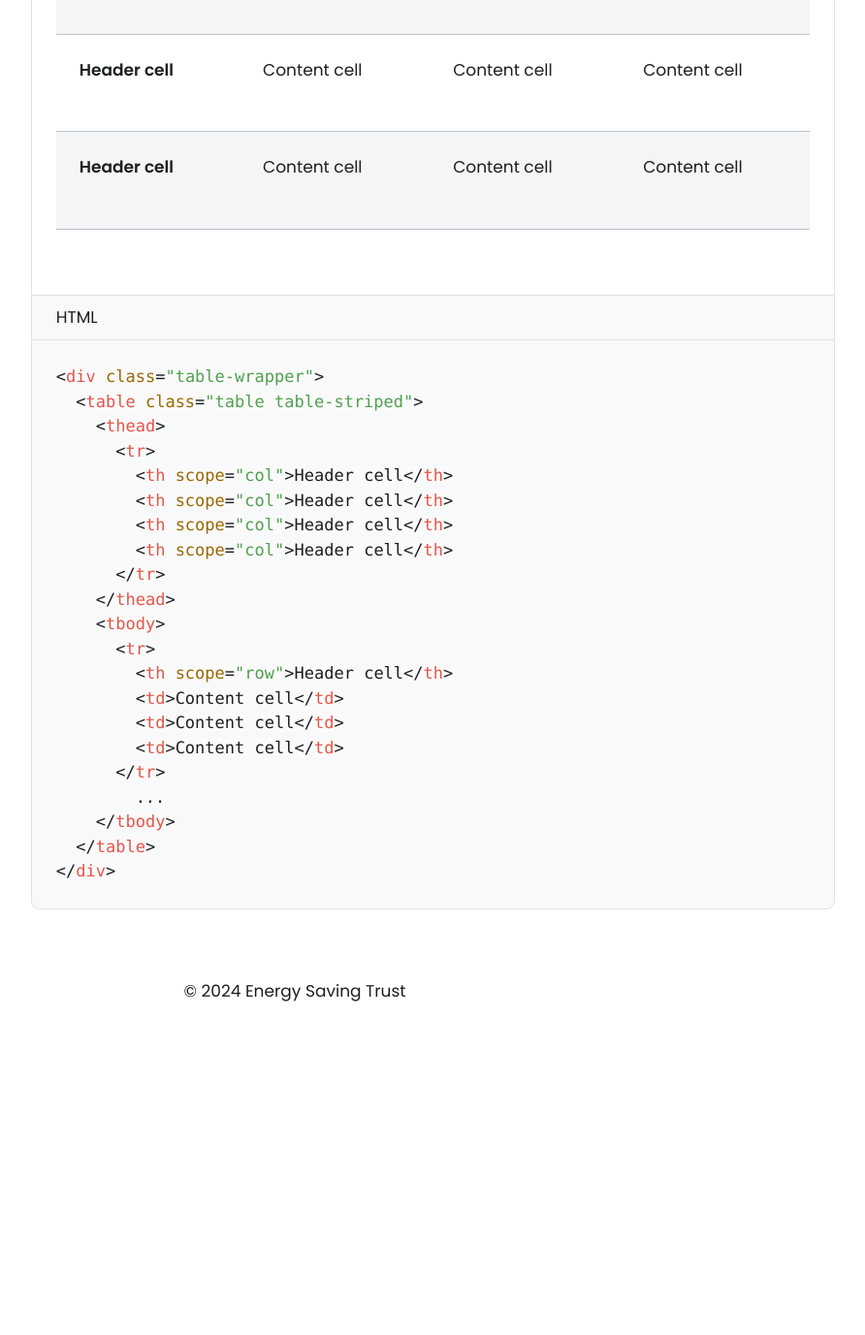
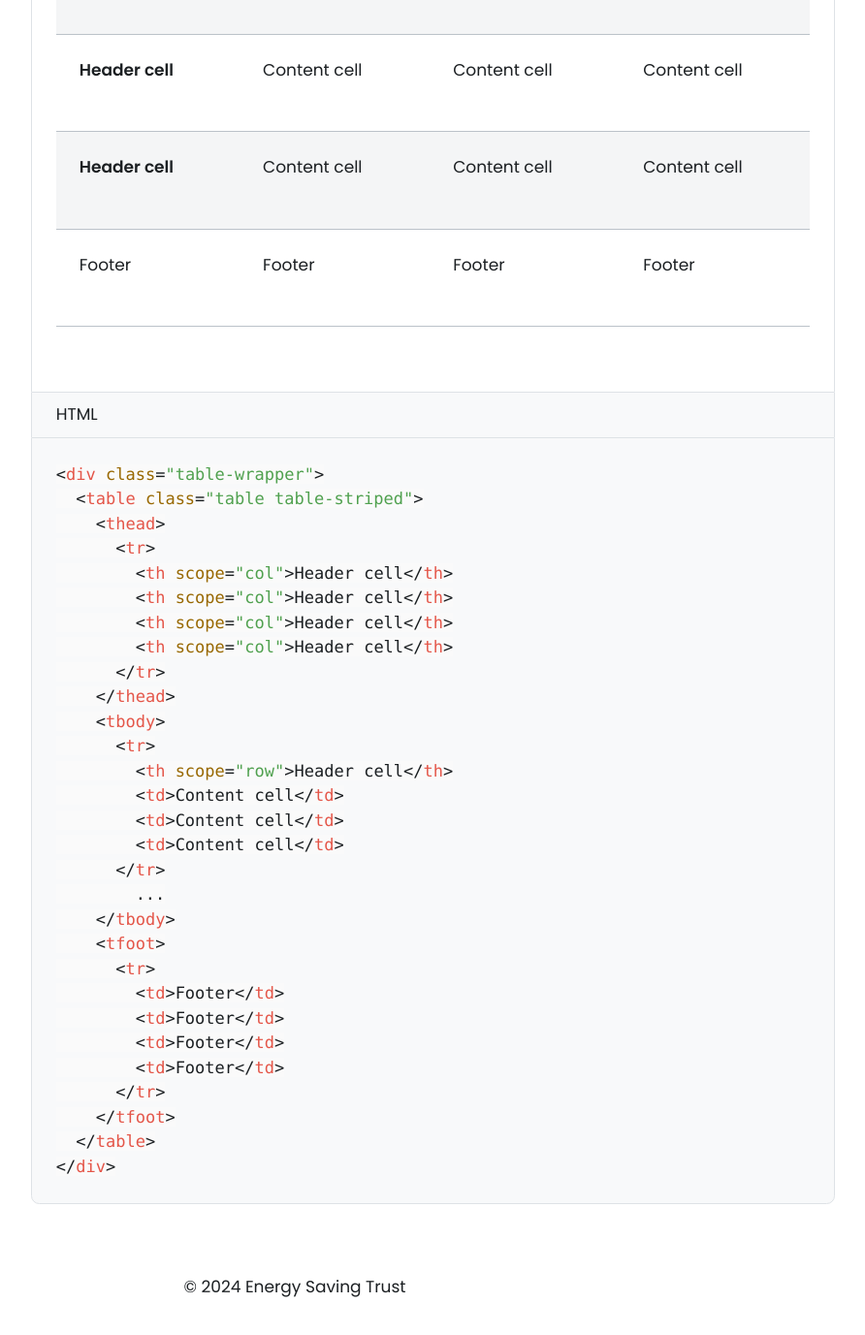
Before and after one commit to Energy-Saving-Trust/Design-System, a Jekyll site: the page built from components/tables.md, in a window 1280 px wide and 1400 px high, scrolled down 904 px. Shown: the top 1377 px of the window at 97% size, without its empty margins (336-1228 px from the left). Built offline with Jekyll 4.4.1, drawn with Linux system fonts in a browser that asks for light colours; nearby versions of some CDN libraries; before the commit the page ends 1999 px from its top, so only the background shows below that.

Commit message:
Adding footer to the table component example

```diff
--- a/components/tables.md
+++ b/components/tables.md
@@ -44,6 +44,14 @@ The Table component is used to present data to users.
         <td>Content cell</td>
       </tr>
     </tbody>
+    <tfoot>
+      <tr>
+        <td>Footer</td>
+        <td>Footer</td>
+        <td>Footer</td>
+        <td>Footer</td>
+      </tr>
+    </tfoot>
   </table>
 </div>
 {% endcapture %}
@@ -68,6 +76,14 @@ The Table component is used to present data to users.
       </tr>
         ...
     </tbody>
+    <tfoot>
+      <tr>
+        <td>Footer</td>
+        <td>Footer</td>
+        <td>Footer</td>
+        <td>Footer</td>
+      </tr>
+    </tfoot>
   </table>
 </div>
 {% endcapture %}
```
